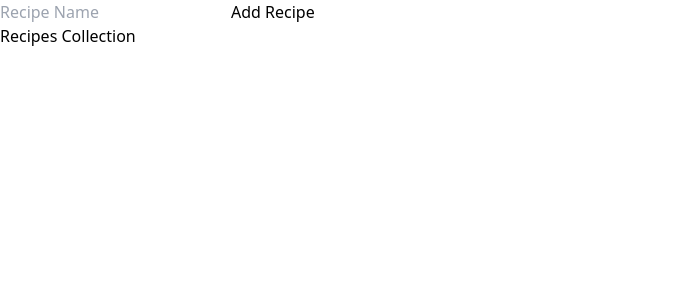
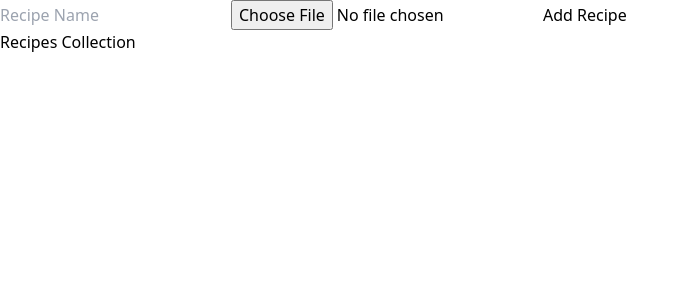
Before and after one commit to YngHeartz/Recipe-Book, a React (Vite) app: page / in a window 1280 px wide. Shown: the top 300 px of the page, without its empty margins (0-688 px from the left). Built offline with nearby package versions, Linux system fonts and the light colour scheme.

Commit message:
file entry input

```diff
--- a/src/components/recipeinput.jsx
+++ b/src/components/recipeinput.jsx
@@ -3,6 +3,7 @@ import React, { useState } from "react";
 function RecipeInput() {
     // State Variables
     const [recipe, setRecipe] = useState("");
+    const [image, setImage] = useState();
 
     // logic to add the recipe information
     const addRecipe = (e) => {
@@ -29,6 +30,7 @@ function RecipeInput() {
                     className="size-9 w-auto text-center border-s"
                     onChange={() => {}}
                 />
+                <input type="file" placeholder="Image" />
                 {/* Add Recipe Button */}
                 <button
                     className="ml-10 text-white p-2 bg-black rounded-sm font-bold hover:bg-pink-300 hover:text-white  transition duration-500"
```
